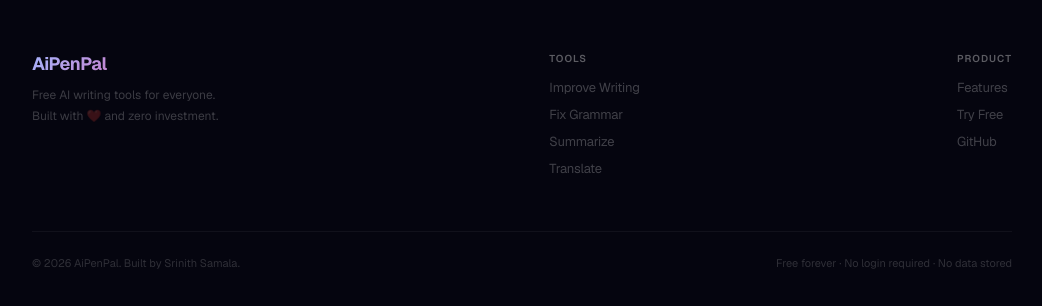
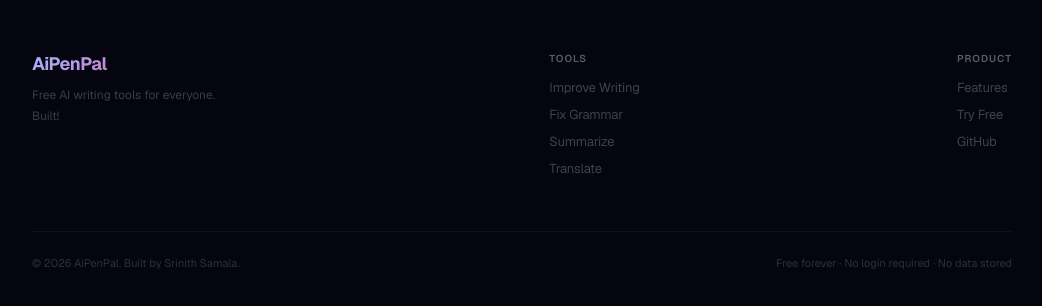
Before and after one commit to srinith-samala/ai-writing-assistant, a Flask app: page / in a window 1280 px wide. Shown: the part 2516-2822 px from the top of the page, without its empty margins (118-1160 px from the left). Run offline with Flask 3, Linux system fonts and the light colour scheme.

Commit message:
chnaged something

```diff
--- a/templates/index.html
+++ b/templates/index.html
@@ -376,7 +376,7 @@
             <div class="footer-top">
                 <div class="footer-brand">
                     <div class="logo">AiPenPal</div>
-                    <p>Free AI writing tools for everyone. Built with ❤️ and zero investment.</p>
+                    <p>Free AI writing tools for everyone. Built!</p>
                 </div>
                 <div class="footer-links">
                     <h4>Tools</h4>
```
